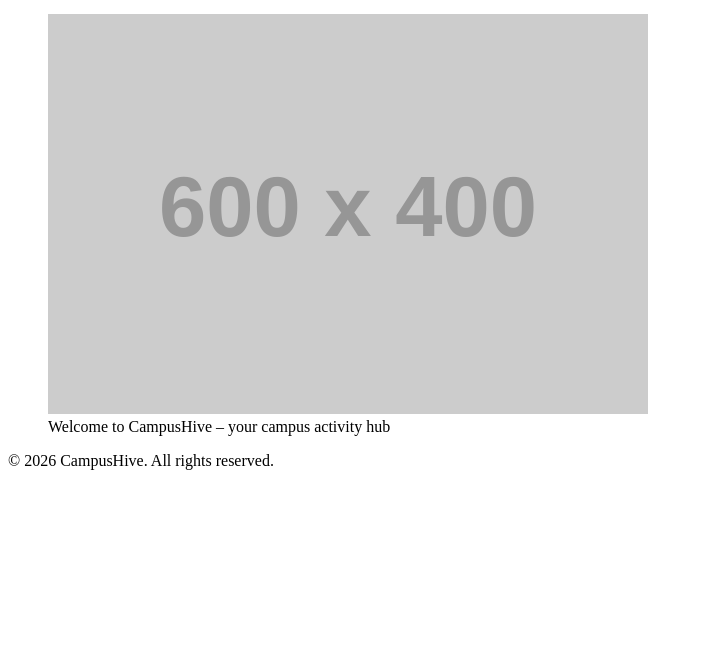
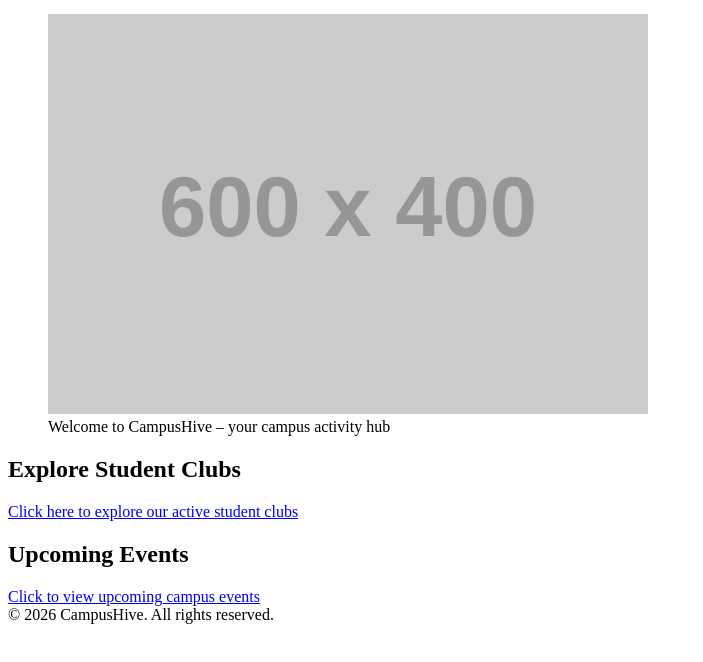
Before and after one commit to techno-dev18/campus-drive, a website: page index.html in a window 1280 px wide. Shown: the part 136-798 px from the top of the page, without its empty margins (0-703 px from the left). Drawn offline with Linux system fonts and the light colour scheme; placeholder pictures from the web are drawn by us.

Commit message:
home link

```diff
--- a/index.html
+++ b/index.html
@@ -26,9 +26,14 @@
         <figcaption>Welcome to CampusHive – your campus activity hub</figcaption>
       </figure>
     </section>
-
-    <section></section>
-    <section></section>
+    <section>
+      <h2>Explore Student Clubs</h2>
+      <a href="clubs.html">Click here to explore our active student clubs</a>
+    </section>
+    <section>
+      <h2>Upcoming Events</h2>
+      <a href="events.html">Click to view upcoming campus events</a>
+    </section>
   </main>
   <footer>© 2026 CampusHive. All rights reserved.</footer>
 </body>
```
